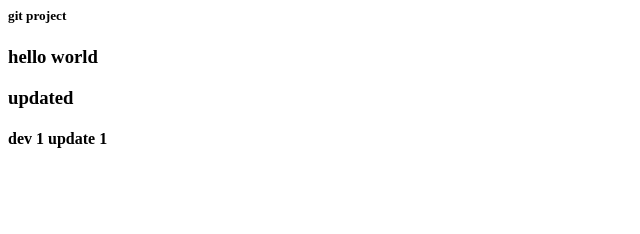
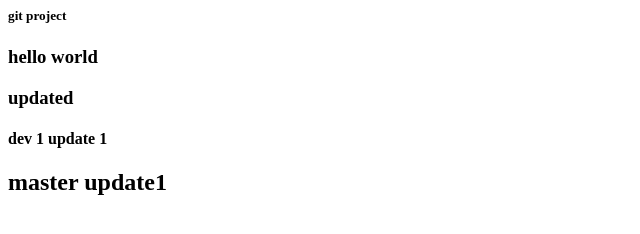
Before and after one commit to GitPasss/git-project, a plain HTML site: page index.html in a window 1280 px wide. Shown: the whole page, without its empty margins (0-640 px from the left). Drawn offline with Linux system fonts and the light colour scheme.

Commit message:
master update

```diff
--- a/index.html
+++ b/index.html
@@ -3,3 +3,5 @@
 
 <h3> updated</h3>
 <h4>dev 1 update 1</h4>
+
+<h2>master update1</h2>
```
